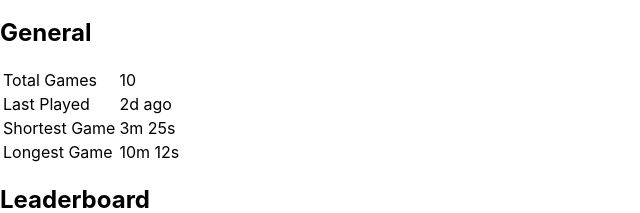
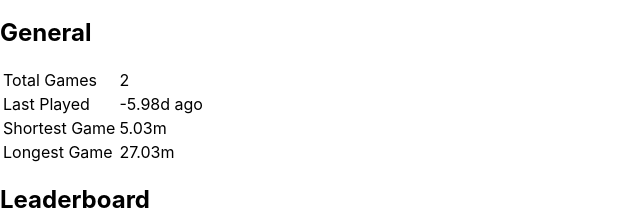
Before and after one commit to tsteelematc/tca-guillotine, a React (Create React App) app: page /#/ in a window 1280 px wide. Shown: the part 1328-1541 px from the top of the page, without its empty margins (0-640 px from the left). Built offline with nearby package versions, Linux system fonts and the light colour scheme.

Commit message:
Proper general facts showing...
Next lets install human-readable and refactor ! ! !

```diff
--- a/src/App.tsx
+++ b/src/App.tsx
@@ -10,7 +10,11 @@
 import { Home, AppTitle } from './Home';
 import { Setup } from './Setup';
 import { Play } from './Play';
-import { GameResult, getLeaderboard } from './GameResults';
+import {
+  GameResult
+  , getLeaderboard
+  , getGeneralFacts
+} from './GameResults';
 
 const dummyGameResults: GameResult[] = [
   {
@@ -59,6 +63,7 @@
       path: "/",
       element: <Home
         leaderboardData={getLeaderboard(gameResults)}
+        generalFacts={getGeneralFacts(gameResults)}
         setTitle={setTitle}
       />
     },
--- a/src/GameResults.ts
+++ b/src/GameResults.ts
@@ -14,6 +14,13 @@
     losses: number;
     avg: number;
     name: string;
+};
+
+export type GeneralFacts = {
+    totalGames: number;
+    lastPlayed: string;
+    shortestGame: string;
+    longestGame: string;
 };
 
 //
@@ -48,6 +55,35 @@
     );
 };
 
+export const getGeneralFacts = (results: GameResult[]): GeneralFacts => {
+
+    const now = Date.now();
+
+    const gameEndDatesInMilliseconds = results.map(
+        x => Date.parse(x.end)
+    );
+
+    const gameDurationsInMilliseconds = results.map(
+        x => Date.parse(x.end) - Date.parse(x.start)
+    );
+
+    return {
+        totalGames: results.length
+        , lastPlayed: (
+            (
+                now - Math.max(...gameEndDatesInMilliseconds)
+            ) / 1000 / 60 / 60 / 24 // days
+        ).toFixed(2)
+        , shortestGame: (
+            Math.min(...gameDurationsInMilliseconds)
+             / 1000 / 60 // minutes
+        ).toFixed(2)
+        , longestGame: (
+            Math.max(...gameDurationsInMilliseconds)
+             / 1000 / 60 // minutes
+        ).toFixed(2)
+    };
+};
 
 //
 // Internal functions...
--- a/src/Home.tsx
+++ b/src/Home.tsx
@@ -1,5 +1,5 @@
 import { useNavigate } from 'react-router-dom';
-import { LeaderboardEntry } from './GameResults';
+import { GeneralFacts, LeaderboardEntry } from './GameResults';
 import { FC, useEffect } from 'react';
 
 export const AppTitle = "Guillotine Companion App";
@@ -7,9 +7,14 @@
 interface HomeProps {
     leaderboardData: LeaderboardEntry[];
     setTitle: (t: string) => void;
+    generalFacts: GeneralFacts;
 }
 
-export const Home: FC<HomeProps> = ({ leaderboardData, setTitle }) => {
+export const Home: FC<HomeProps> = ({
+    leaderboardData
+    , setTitle
+    , generalFacts
+}) => {
 
     useEffect(
         () => setTitle(AppTitle)
@@ -45,19 +50,19 @@
                         <tbody>
                             <tr>
                                 <td>Total Games</td>
-                                <td>10</td>
+                                <td>{generalFacts.totalGames}</td>
                             </tr>
                             <tr>
                                 <td>Last Played</td>
-                                <td>2d ago</td>
+                                <td>{generalFacts.lastPlayed}d ago</td>
                             </tr>
                             <tr>
                                 <td>Shortest Game</td>
-                                <td>3m 25s</td>
+                                <td>{generalFacts.shortestGame}m</td>
                             </tr>
                             <tr>
                                 <td>Longest Game</td>
-                                <td>10m 12s</td>
+                                <td>{generalFacts.longestGame}m</td>
                             </tr>
                         </tbody>
                     </table>
```
